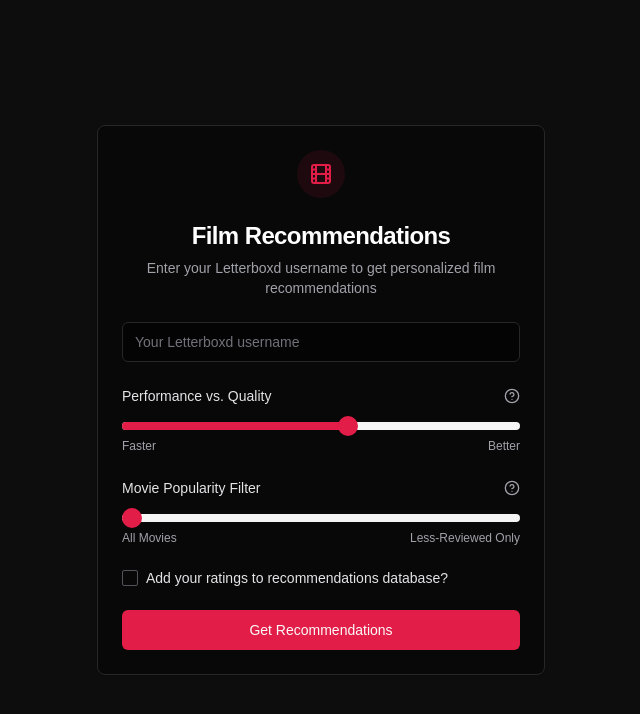
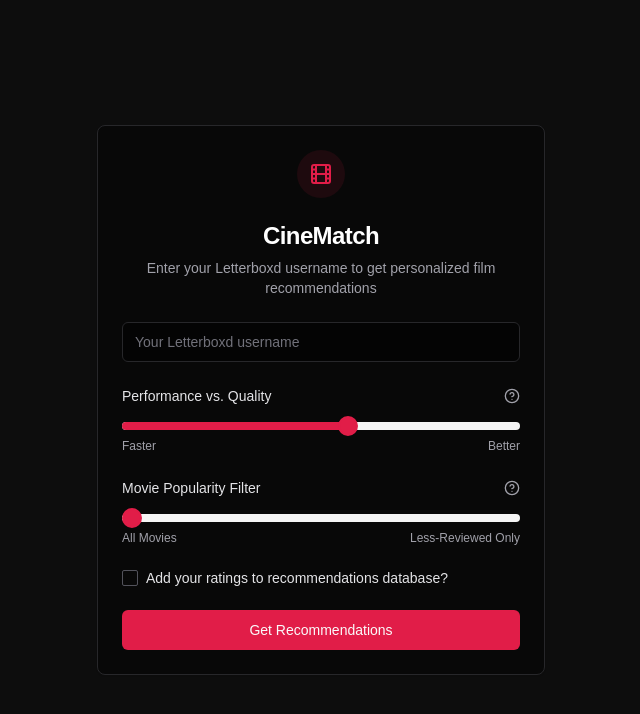
Before and after one commit to LarissaCancella/letterboxd_recommender_web, a Next.js app: page / in a window 1280 px wide. Shown: the top 714 px of the page, without its empty margins (319-959 px from the left). Built offline with nearby package versions, Linux system fonts and the light colour scheme.

Commit message:
change name

```diff
--- a/app/layout.tsx
+++ b/app/layout.tsx
@@ -2,7 +2,7 @@ import type { Metadata } from 'next'
 import './globals.css'
 
 export const metadata: Metadata = {
-  title: 'Letterboxd Recommender'
+  title: 'CineMatch'
 }
 
 export default function RootLayout({
--- a/app/page.tsx
+++ b/app/page.tsx
@@ -86,7 +86,7 @@ export default function Home() {
           <div className="w-12 h-12 rounded-full bg-primary/10 text-primary flex items-center justify-center mx-auto mb-4">
             <Film className="w-6 h-6" />
           </div>
-          <CardTitle className="text-2xl text-white">Film Recommendations</CardTitle>
+          <CardTitle className="text-2xl text-white">CineMatch</CardTitle>
           <CardDescription className="text-zinc-400">
             Enter your Letterboxd username to get personalized film recommendations
           </CardDescription>
```
